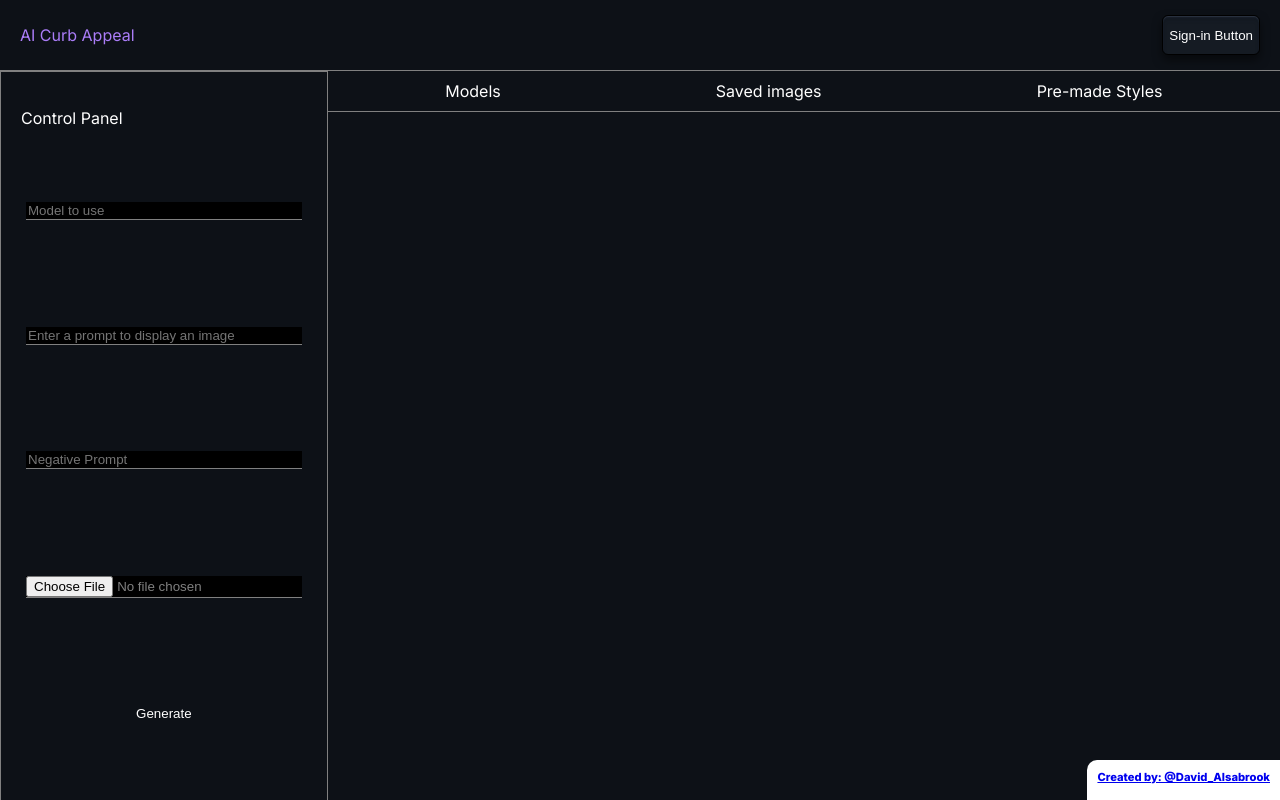
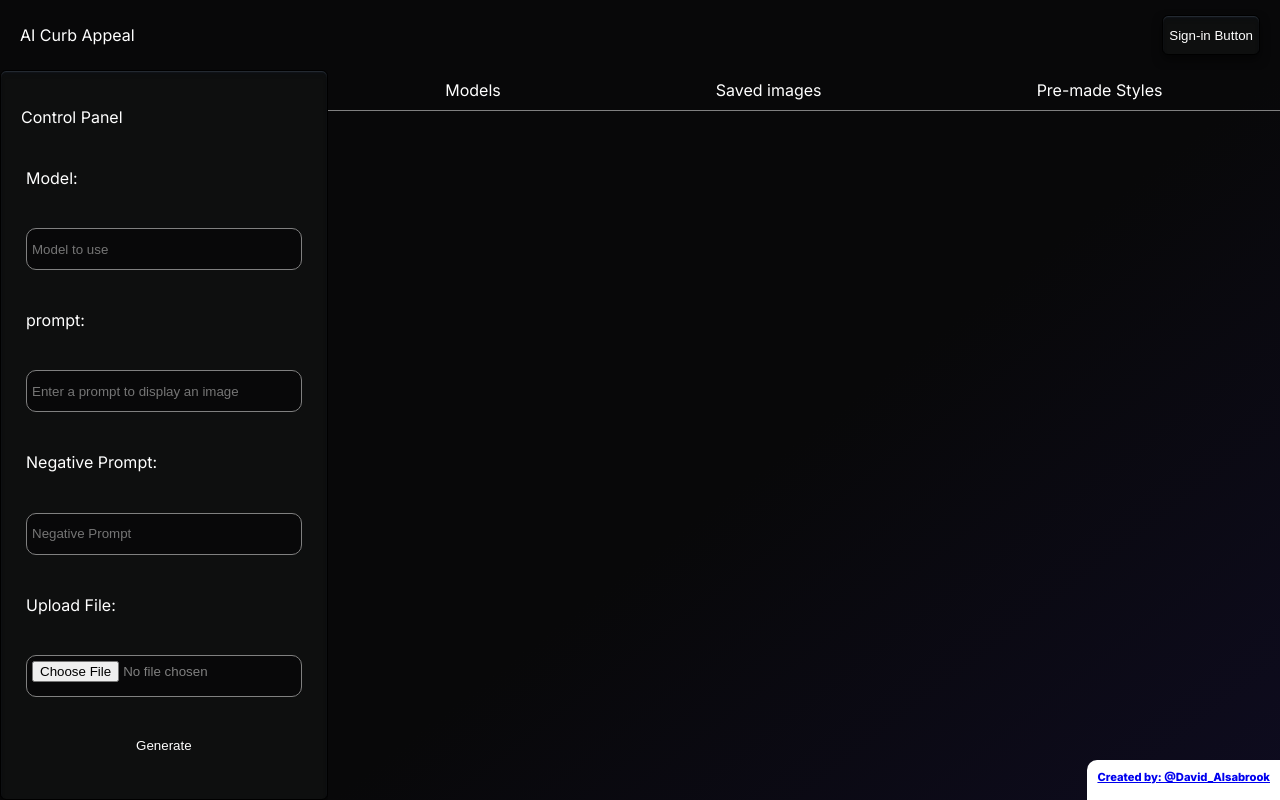
Before and after one commit to DAlsabrook/ai-curb-appeal, a Next.js app in the folder ai-readme/: page / in a window 1280 px wide. Both pictures are taken after a click on the button "Sign-in Button". Built offline with nearby package versions, Linux system fonts and the light colour scheme.

Commit message:
Small styling changes to the dashboard

```diff
--- a/ai-readme/app/components/dashboard.js
+++ b/ai-readme/app/components/dashboard.js
@@ -37,13 +37,22 @@ export default function Dashboard() {
 
   return (
     <div className="dashboardContainer">
-      <div className="controlPanel">
+      <div className="controlPanel threeD">
         <p>Control Panel</p>
         <form onSubmit={handleSubmit} className="fileUploadForm">
+
+          <label htmlFor="model">Model:</label>
           <input type="text" name="model" placeholder="Model to use"/>
+
+          <label htmlFor="prompt">prompt:</label>
           <input type="text" name="prompt" placeholder="Enter a prompt to display an image"/>
+
+          <label htmlFor="negPrompt">Negative Prompt:</label>
           <input type="text" name="negPrompt" placeholder="Negative Prompt"/>
+
+          <label htmlFor="file">Upload File:</label>
           <input type="file" name="file" accept="image/*"/>
+
           <button className="button" type="submit">Generate</button>
         </form>
       </div>
--- a/ai-readme/app/globals.css
+++ b/ai-readme/app/globals.css
@@ -1,11 +1,11 @@
 :root {
   /* https://github.com/features/codespaces
       Style inspiration*/
-  --color-background: rgb(13, 17, 23);
-  --color-dark-panel: rgb(21, 27, 35);
+  --color-background: rgb(8, 8, 9);
+  --color-dark-panel: rgb(14, 15, 15);
   --color-light-panel: rgb(36, 41, 47);
-  --color_accent: rgb(171, 125, 248);
-  --color-panel-top-shine: rgba(255, 255, 255, 0.25) 0 0 0 1px inset;
+  --color-accent: rgb(171, 125, 248);
+  --color-accent-light: rgb(202, 173, 251);
 }
 button {
   outline: none;
@@ -48,7 +48,6 @@ header {
   align-items: center;
   background-color: var(--color-background);
   color: white;
-  border-bottom: 1px solid grey;
 }
 
 .headerLogo {
@@ -57,17 +56,17 @@ header {
 
 /* Custom scrollbar styles for webkit-based browsers */
 .controlPanel::-webkit-scrollbar {
-  width: 10px;
+  width: 5px;
   /* Width of the scrollbar */
 }
 
 .controlPanel::-webkit-scrollbar-track {
-  background: black;
+  background: transparent;
   /* Color of the scrollbar track */
 }
 
 .controlPanel::-webkit-scrollbar-thumb {
-  background: rgb(66, 66, 66);
+  background: var(--color-light-panel);
   /* Color of the scrollbar thumb */
   border-radius: 10px;
   /* Optional: Rounded corners for the scrollbar thumb */
--- a/ai-readme/app/styles/dashboard.css
+++ b/ai-readme/app/styles/dashboard.css
@@ -10,7 +10,6 @@
   flex-direction: column;
   justify-content: center;
   width: 30%;
-  border: 1px solid grey;
   padding: 20px;
   overflow-y: scroll;
   overflow-x: hidden;
@@ -25,10 +24,13 @@
 }
 
 .fileUploadForm input {
-  background-color: black;
+  background-color: var(--color-background);
+  padding: 5px;
   color: grey;
   border: none;
-  border-bottom: 1px solid grey;
+  border-radius: 10px;
+  height: 30px;
+  border: 1px solid grey;
   outline: none;
 }
 
@@ -44,6 +46,11 @@
   flex-direction: column;
   justify-content: space-around;
   width: 100%;
+  background: linear-gradient(to top left,
+    rgba(67, 43, 226, 0.1),
+    var(--color-background),
+    var(--color-background)
+    );
 }
 
 .consolePanelNav {
```
